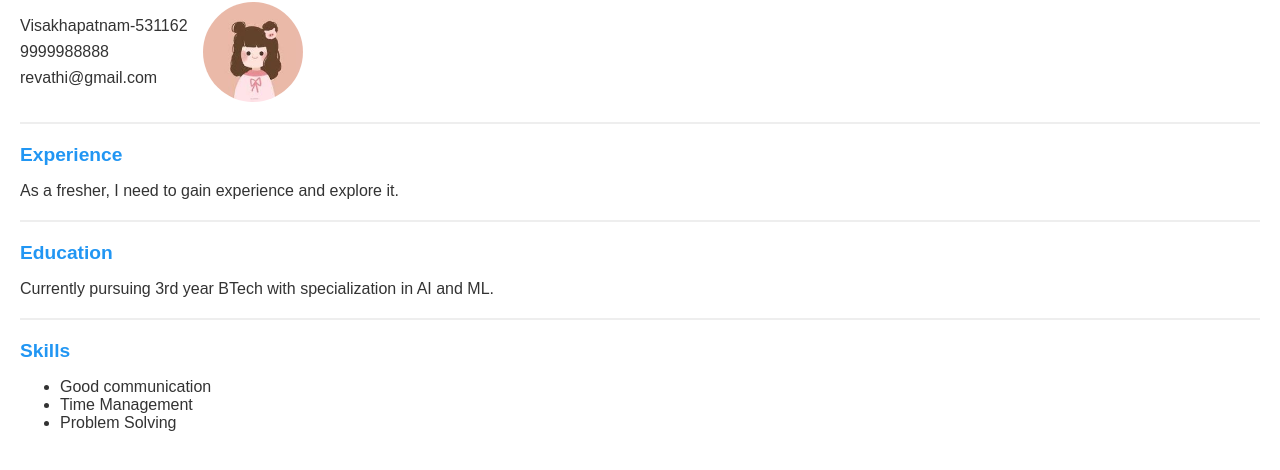
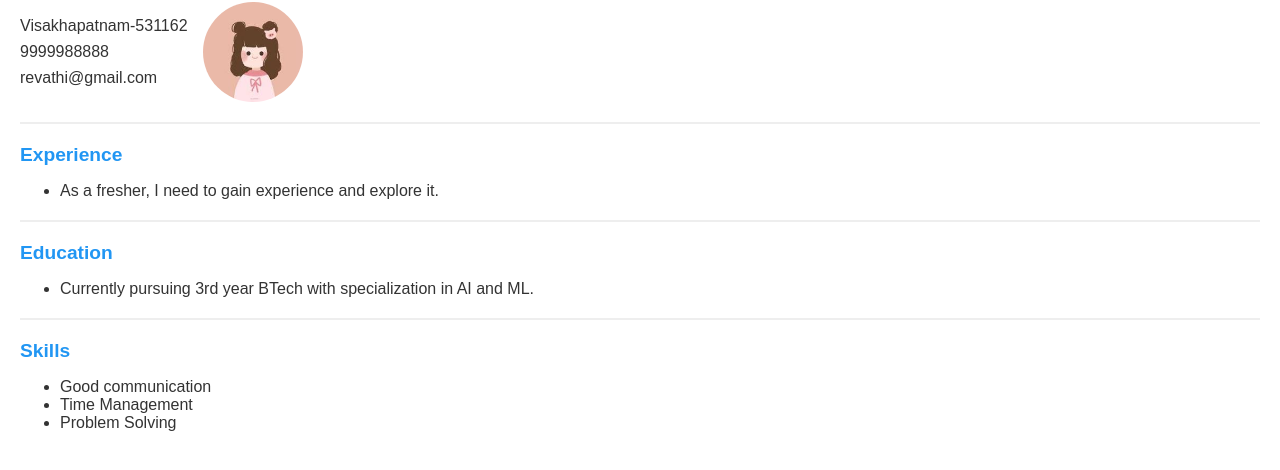
Before and after one commit to sujirevathi/myrepo, a plain HTML site: page index.html in a window 1280 px wide. Shown: the part 78-548 px from the top of the page. Drawn offline with Linux system fonts and the light colour scheme.

Commit message:
Update index.html

```diff
--- a/index.html
+++ b/index.html
@@ -55,12 +55,16 @@
     <hr>
     <div class="section">
         <div class="section-title">Experience</div>
-        <p>As a fresher, I need to gain experience and explore it.</p>
+        <ul>
+            <li>As a fresher, I need to gain experience and explore it.</li>
+        </ul>
     </div>
     <hr>
     <div class="section">
         <div class="section-title">Education</div>
-        <p>Currently pursuing 3rd year BTech with specialization in AI and ML.</p>
+        <ul>
+        <li>Currently pursuing 3rd year BTech with specialization in AI and ML.</li>
+        </ul>
     </div>
     <hr>
     <div class="section">
```
